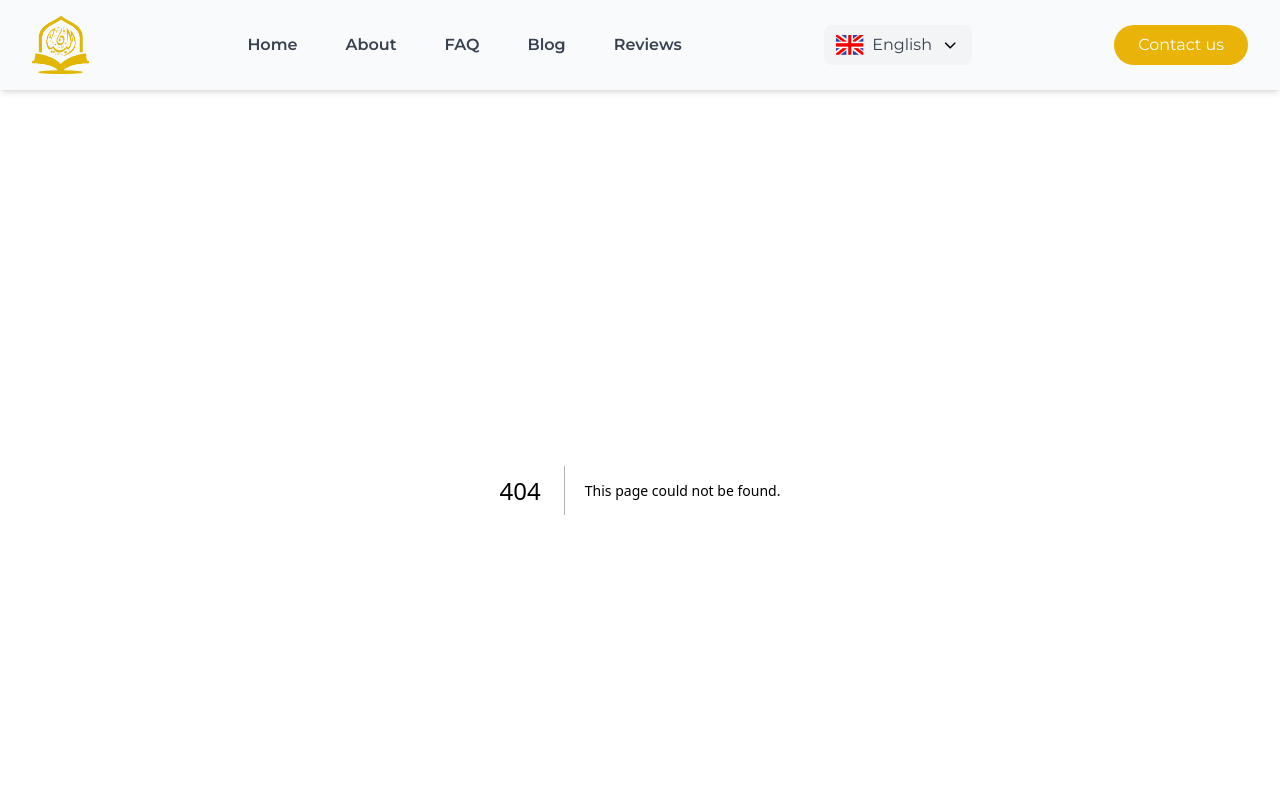
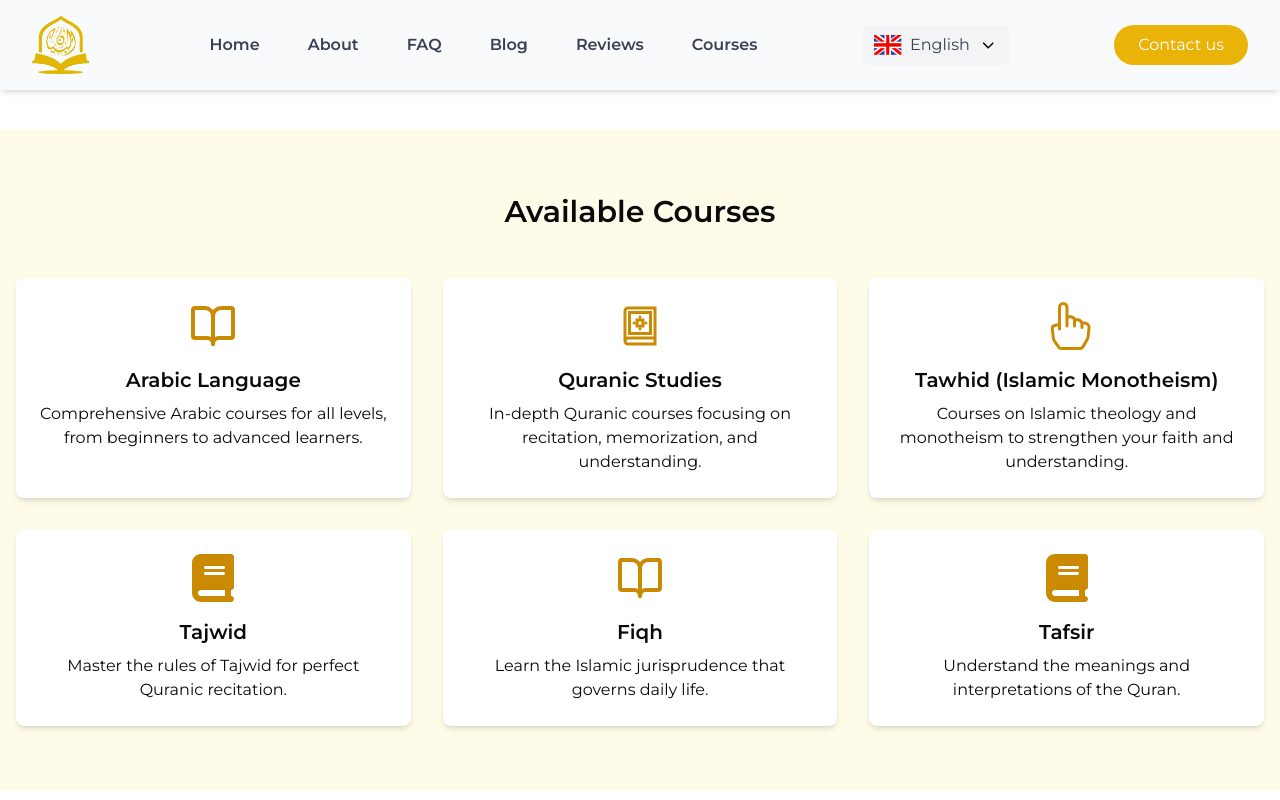
Before and after one commit to Lukman10a/markazulbayaan, a Next.js app: page /course in a window 1280 px wide. Before the commit this address had no page. Shown: the top 800 px of the page. Built offline with nearby package versions, Linux system fonts and the light colour scheme.

Commit message:
create course page

```diff
--- a/package.json
+++ b/package.json
@@ -26,6 +26,7 @@
     "emailjs-com": "^3.2.0",
     "embla-carousel-autoplay": "^8.3.0",
     "embla-carousel-react": "^8.3.0",
+    "framer-motion": "^11.11.9",
     "js-yaml": "^4.1.0",
     "lucide-react": "^0.424.0",
     "netlify-identity-widget": "^1.9.2",
--- a/src/components/Nav.tsx
+++ b/src/components/Nav.tsx
@@ -103,6 +103,17 @@ const Navbar: React.FC = () => {
               }`}
             >
               Reviews
+            </Link>
+          </li>
+          <li className="hover:text-gray-900 font-semibold">
+            <Link
+              href="/course"
+              onClick={() => handleDesktopLinkClick("/course")}
+              className={` ${
+                activeDesktopLink === "/course" ? " text-yellow-500" : ""
+              }`}
+            >
+              Courses
             </Link>
           </li>
         </ul>
@@ -265,6 +276,19 @@ const Navbar: React.FC = () => {
                 Reviews
               </Link>
             </li>
+            <li>
+              <Link
+                href="/course"
+                onClick={() => handleMobileLinkClick("/course")}
+                className={`block p-2 rounded ${
+                  activeMobileLink === "/course"
+                    ? "bg-yellow-500 text-white"
+                    : ""
+                }`}
+              >
+                Courses
+              </Link>
+            </li>
           </ul>
 
           {/* Language Dropdown for Mobile */}
--- a/src/components/footer.tsx
+++ b/src/components/footer.tsx
@@ -40,6 +40,18 @@ const Footer: React.FC = () => {
             <Link href="/blog" className="hover:text-gray-400 self-start mb-2">
               Blog
             </Link>
+            <Link
+              href="/reviews"
+              className="hover:text-gray-400 self-start mb-2"
+            >
+              Review
+            </Link>
+            <Link
+              href="/course"
+              className="hover:text-gray-400 self-start mb-2"
+            >
+              Courses
+            </Link>
           </nav>
         </div>
         {/* Social Media Icons: Centered on mobile, spaced horizontally on larger screens */}
--- /dev/null
+++ b/src/pages/course.tsx
@@ -0,0 +1,96 @@
+import { BookOpen, Heart } from "lucide-react";
+import React from "react";
+import { FaQuran } from "react-icons/fa";
+import { LiaQuranSolid } from "react-icons/lia";
+import { FaBook } from "react-icons/fa6";
+import { BsHandIndex } from "react-icons/bs";
+import { motion } from "framer-motion";
+
+export default function CoursePage() {
+  const courses = [
+    {
+      title: "Arabic Language",
+      description:
+        "Comprehensive Arabic courses for all levels, from beginners to advanced learners.",
+      icon: <BookOpen className="w-12 h-12 mx-auto mb-4 text-yellow-600" />,
+    },
+    {
+      title: "Quranic Studies",
+      description:
+        "In-depth Quranic courses focusing on recitation, memorization, and understanding.",
+      icon: (
+        <LiaQuranSolid className="w-12 h-12 mx-auto mb-4 text-yellow-600" />
+      ),
+    },
+    {
+      title: "Tawhid (Islamic Monotheism)",
+      description:
+        "Courses on Islamic theology and monotheism to strengthen your faith and understanding.",
+      icon: <BsHandIndex className="w-12 h-12 mx-auto mb-4 text-yellow-600" />,
+    },
+    {
+      title: "Tajwid",
+      description: "Master the rules of Tajwid for perfect Quranic recitation.",
+      icon: <FaBook className="w-12 h-12 mx-auto mb-4 text-yellow-600" />,
+    },
+    {
+      title: "Fiqh",
+      description: "Learn the Islamic jurisprudence that governs daily life.",
+      icon: <BookOpen className="w-12 h-12 mx-auto mb-4 text-yellow-600" />,
+    },
+    {
+      title: "Tafsir",
+      description: "Understand the meanings and interpretations of the Quran.",
+      icon: <FaBook className="w-12 h-12 mx-auto mb-4 text-yellow-600" />,
+    },
+  ];
+
+  // Animation Variants for cards
+  const cardVariants = {
+    hidden: { opacity: 0, y: 50 },
+    visible: (i: number) => ({
+      opacity: 1,
+      y: 0,
+      transition: {
+        delay: i * 0.2, // Stagger the appearance of each card
+        duration: 0.5,
+      },
+    }),
+    hover: {
+      scale: 1.05, // Slightly zoom the card on hover
+      transition: { type: "spring", stiffness: 300 },
+    },
+  };
+
+  return (
+    <section className="py-16 bg-yellow-50 my-10">
+      <div className="container mx-auto px-4">
+        <h3 className="text-3xl font-semibold mb-12 text-center">
+          Available Courses
+        </h3>
+        <div className="grid grid-cols-1 md:grid-cols-3 gap-8">
+          {courses.map((course, index) => (
+            <motion.div
+              key={index}
+              className="bg-background p-6 rounded-lg shadow-md text-center hover:shadow-xl hover:bg-black hover:text-white"
+              variants={cardVariants}
+              initial="hidden"
+              animate="visible"
+              custom={index} // Pass index to stagger animations
+              whileHover="hover"
+            >
+              <motion.div
+                whileHover={{ rotate: 10 }} // Rotate icon slightly on hover
+                className="icon"
+              >
+                {course.icon}
+              </motion.div>
+              <h4 className="text-xl font-semibold mb-2">{course.title}</h4>
+              <p>{course.description}</p>
+            </motion.div>
+          ))}
+        </div>
+      </div>
+    </section>
+  );
+}
```
Also changed, not shown: 1 other file (tests, documents, lock files or other folders).
